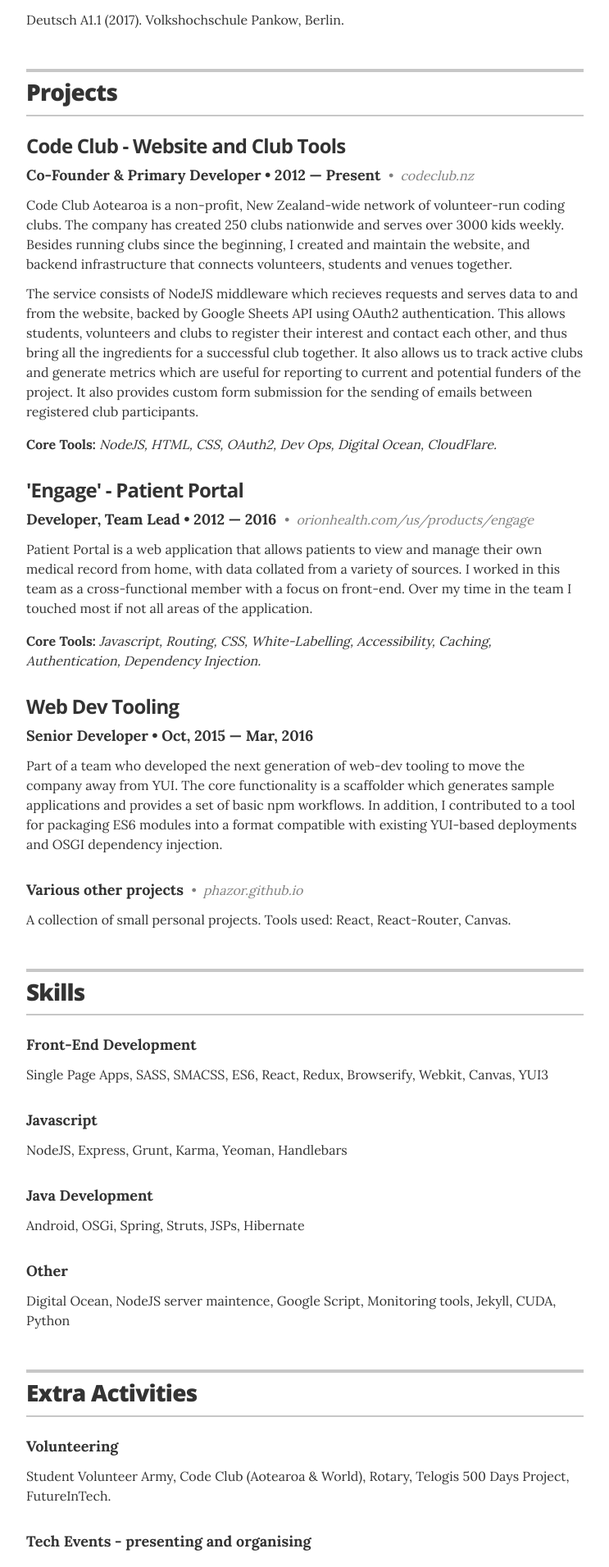
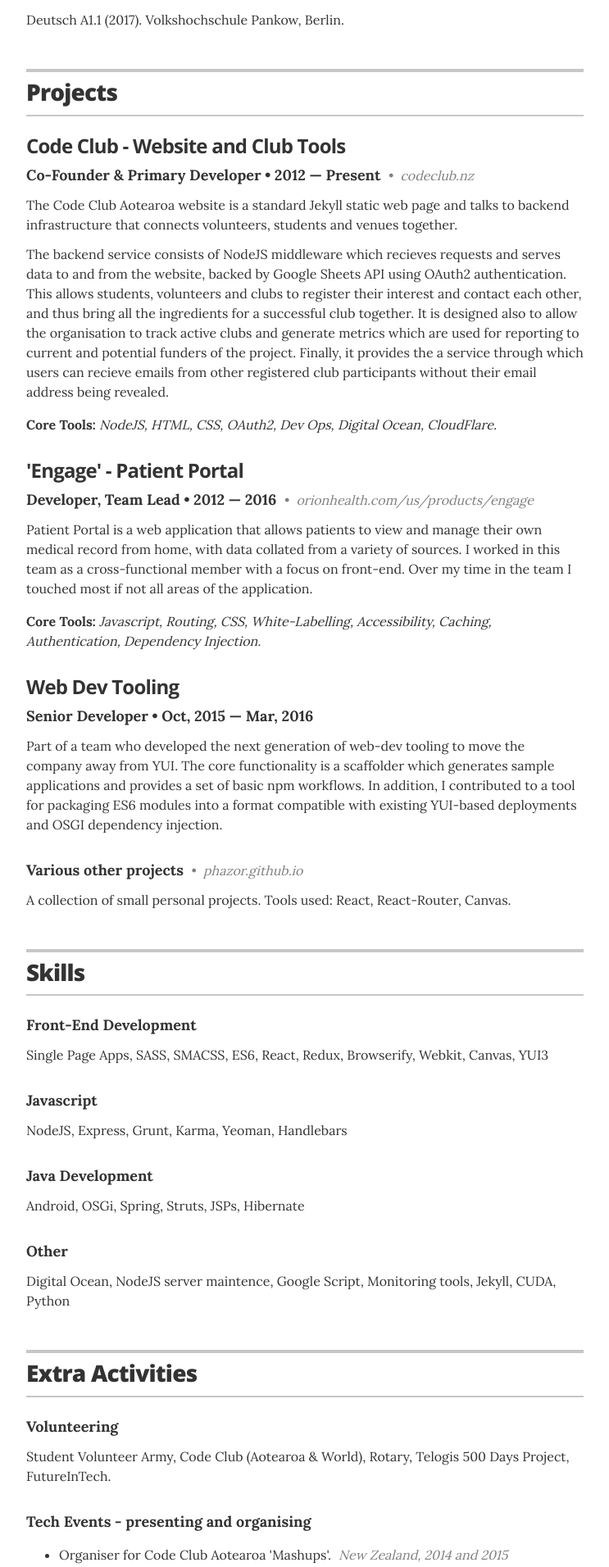
Before and after one commit to phazor/about-me, a Jekyll site: the page built from index.html, in a window 1280 px wide. Shown: the part 1571-3483 px from the top of the page at 82% size, without its empty margins (268-1011 px from the left). Built offline with Jekyll 4.4.1, drawn with Linux system fonts in a browser that asks for light colours; some of the changed text lies outside the part shown.

Commit message:
added links and tweaked 'projects' text

```diff
--- a/_layouts/resume.html
+++ b/_layouts/resume.html
@@ -119,9 +119,9 @@
         <div class="resume-item">
           <h3 class="resume-item-title">Code Club - Website and Club Tools</h3>
           <h4 class="resume-item-details">Co-Founder &amp; Primary Developer &bull; 2012 &mdash; Present</h4><a class="resume-item-link new-window" href="https://codeclub.nz">codeclub.nz</a>
-          <p class="resume-item-copy">Code Club Aotearoa is a non-profit, New Zealand-wide network of volunteer-run coding clubs. The company has created 250 clubs nationwide and serves over 3000 kids weekly. Besides running clubs since the beginning, I created and maintain the website, and backend infrastructure that connects volunteers, students and venues together.
+          <p class="resume-item-copy">The Code Club Aotearoa website is a standard Jekyll static web page and talks to backend infrastructure that connects volunteers, students and venues together.
 
-          <p class="resume-item-copy">The service consists of NodeJS middleware which recieves requests and serves data to and from the website, backed by Google Sheets API using OAuth2 authentication. This allows students, volunteers and clubs to register their interest and contact each other, and thus bring all the ingredients for a successful club together. It also allows us to track active clubs and generate metrics which are useful for reporting to current and potential funders of the project. It also provides custom form submission for the sending of emails between registered club participants.</p>
+          <p class="resume-item-copy">The backend service consists of NodeJS middleware which recieves requests and serves data to and from the website, backed by Google Sheets API using OAuth2 authentication. This allows students, volunteers and clubs to register their interest and contact each other, and thus bring all the ingredients for a successful club together. It is designed also to allow the organisation to track active clubs and generate metrics which are used for reporting to current and potential funders of the project. Finally, it provides the a service through which users can recieve emails from other registered club participants without their email address being revealed.</p>
           <p><b>Core Tools:</b> <i>NodeJS, HTML, CSS, OAuth2, Dev Ops, Digital Ocean, CloudFlare.</i>
         </div>
 
@@ -237,7 +237,7 @@
         <div class="resume-item">
           <h3 class="resume-item-title" itemprop="award"></h3>
           <h4 class="resume-item-details"></h4>
-          <p class="resume-item-copy">Stephen J. Weddell; Tristan Read; Mohammed Thaher; Tad Takaoka, <i> Maximum subarray algorithms for use in astronomical imaging.&nbsp;</i> J. Electron. Imaging. 22 (4), 043011 (October 25, 2013);  doi: 10.1117/1.JEI.22.4.043011.  (Journal Article)</p>
+          <p class="resume-item-copy">Stephen J. Weddell; Tristan Read; Mohammed Thaher; Tad Takaoka, <i> Maximum subarray algorithms for use in astronomical imaging.&nbsp;</i> J. Electron. Imaging. 22 (4), 043011 (October 25, 2013);  (Journal Article)<a class="resume-item-link new-window" style="color:grey;" href="https://dx.doi.org/10.1117/1.JEI.22.4.043011">dx.doi.org/10.1117/1.JEI.22.4.043011</a></p>
         </div>
 
         <div class="resume-item">
--- a/_sass/_resume.scss
+++ b/_sass/_resume.scss
@@ -175,7 +175,7 @@
     a {
       color: #333;
       text-decoration: none;
-      border-bottom: 1px solid;
+      // border-bottom: 1px solid;
 
       &:hover {
         border-bottom: none;
```
